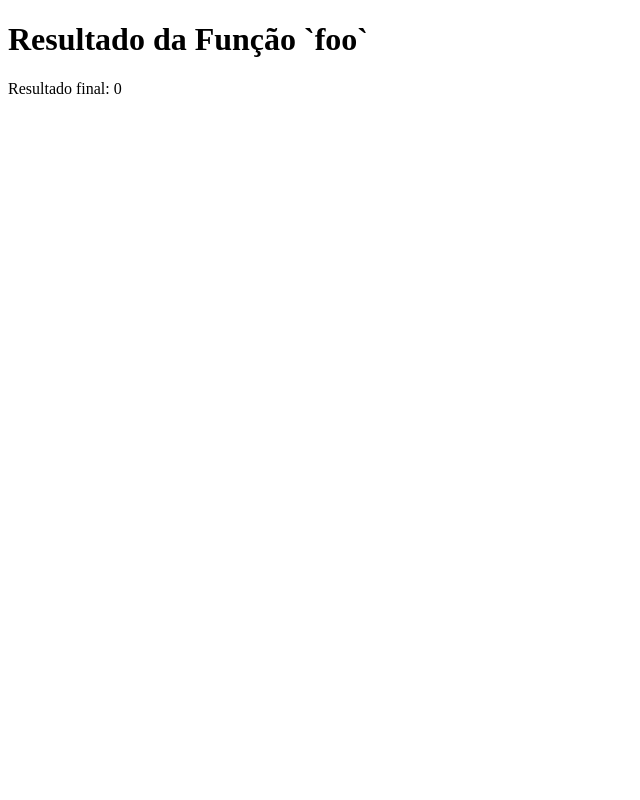
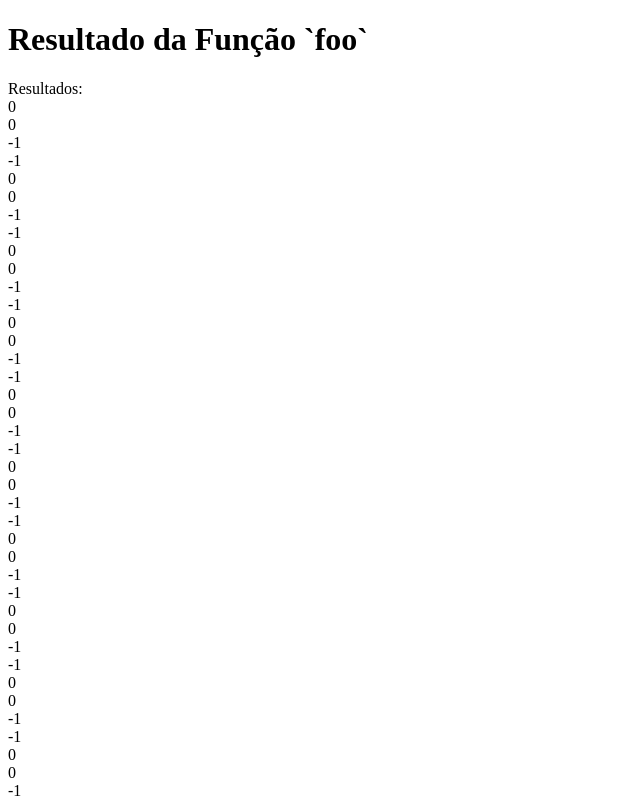
Before and after one commit to NICKZZIN/WBN, a plain HTML site: page index.html in a window 1280 px wide. Shown: the top 800 px of the page, without its empty margins (0-640 px from the left). Drawn offline with Linux system fonts and the light colour scheme.

Commit message:
index.html

```diff
--- a/index.html
+++ b/index.html
@@ -3,7 +3,7 @@
 <head>
     <meta charset="UTF-8">
     <meta name="viewport" content="width=device-width, initial-scale=1.0">
-    <title>Teste de Função</title>
+    <title>Teste de Função com Alocação de Memória</title>
 </head>
 <body>
     <h1>Resultado da Função `foo`</h1>
@@ -20,24 +20,18 @@
             return (((a >>> r) << s) >> s);
         }
 
-        let LEN = 100000000 - 1;  // Tamanho da sequência
-        let res = 0;
+        let LEN = 100;  // Tamanho da sequência (aumente conforme necessário)
+        let results = new Int32Array(LEN); // Alocando um array Typed Array para os resultados
         let outputDiv = document.getElementById("output");
 
         try {
-            // Executando a função foo para o valor final
-            res = foo((LEN & 127), 456, 789);
-
-            // Verificando o resultado
-            if (res !== -1) throw "Wrong result: " + res;
-
-            // Executando a função foo para cada valor de 0 a LEN
-            for (let i = 0; i <= 100; i++) { // Mudei para 100 para não sobrecarregar
-                res = foo((i & 127), 456, 789);
+            // Executando a função foo e armazenando os resultados
+            for (let i = 0; i < LEN; i++) {
+                results[i] = foo((i & 127), 456, 789);
             }
 
-            // Se tudo estiver certo
-            outputDiv.innerHTML = "Resultado final: " + res;
+            // Exibindo os resultados
+            outputDiv.innerHTML = "Resultados: <br>" + results.join('<br>');
         } catch (error) {
             outputDiv.innerHTML = "Erro: " + error;
         }
```
